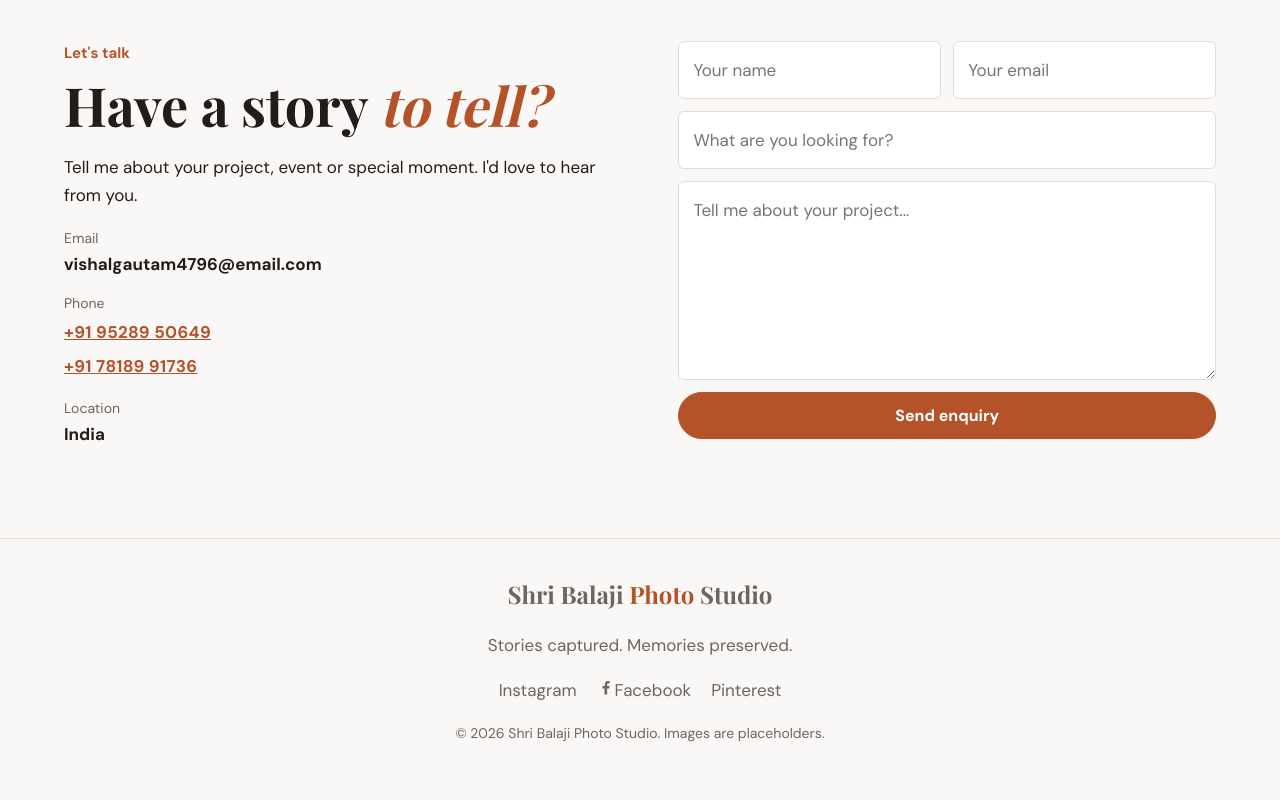
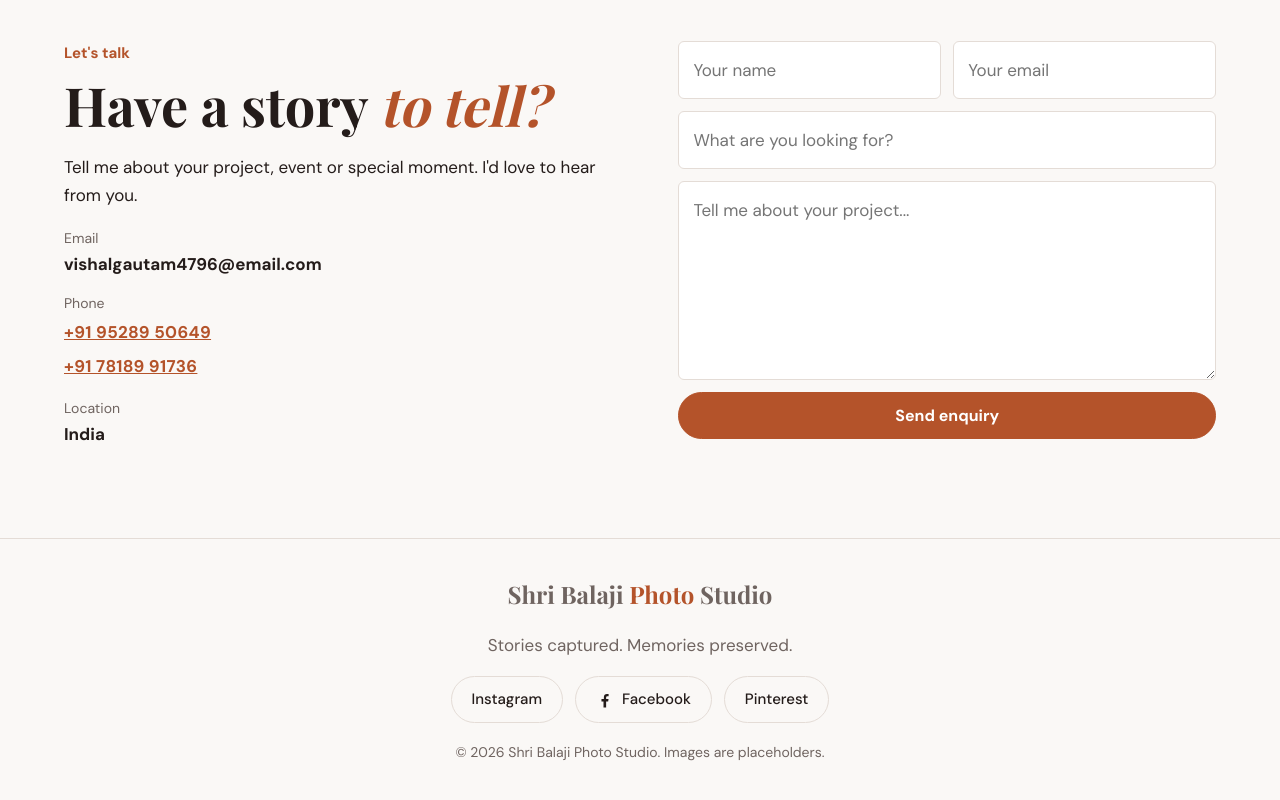
Before and after one commit to balajiphoto/balajiphoto.github.io, a plain HTML site: page index.html in a window 1280 px wide. Shown: the part 4937-5737 px from the top of the page. Drawn offline with nearby package versions, Linux system fonts and the light colour scheme.

Commit message:
Update social links styles and add hover effects

```diff
--- a/style.css
+++ b/style.css
@@ -55,7 +55,9 @@ blockquote{font-size:clamp(24px,3.5vw,38px);max-width:28em;margin:20px auto;font
 input,textarea{width:100%;padding:14px;border:1px solid var(--line);border-radius:6px;background:var(--card);color:var(--ink);font:inherit}
 .tel{color:var(--acc);text-decoration:underline;display:block;width:max-content;padding:3px 0;font-variant-numeric:tabular-nums;letter-spacing:.02em;font-weight:700}
 footer{padding:36px 5vw;border-top:1px solid var(--line);text-align:center;color:var(--mute)}
-.social-links{display:flex;gap:20px;justify-content:center;margin-top:10px}
+.social-links{display:flex;gap:12px;justify-content:center;flex-wrap:wrap;margin-top:16px}
+.social-link{display:inline-flex;align-items:center;gap:8px;padding:10px 20px;border:1px solid var(--line);border-radius:99px;color:var(--ink);font-weight:500;font-size:15px;transition:background .2s,color .2s,border-color .2s}
+.social-link:hover,.social-link:focus-visible{background:var(--acc);border-color:var(--acc);color:#fff}
 .footer-bottom{margin-top:18px;font-size:14px}
 .lightbox{position:fixed;inset:0;background:rgba(0,0,0,.85);display:none;place-items:center;z-index:20;padding:5vw}
 .lightbox.open{display:grid}.lightbox .ph{width:min(90vw,720px);aspect-ratio:4/3}
```
